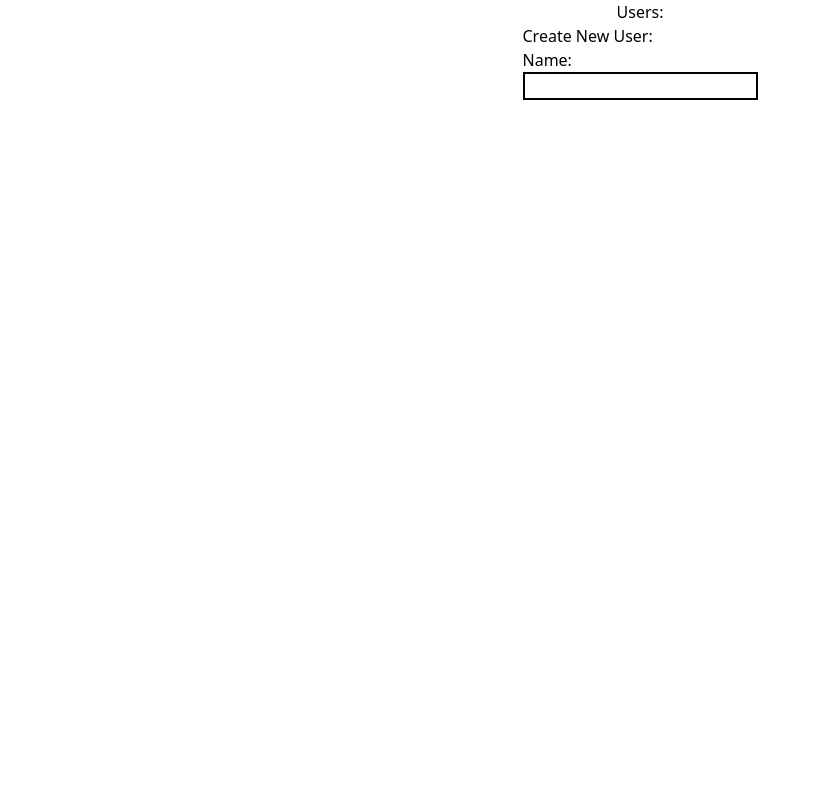
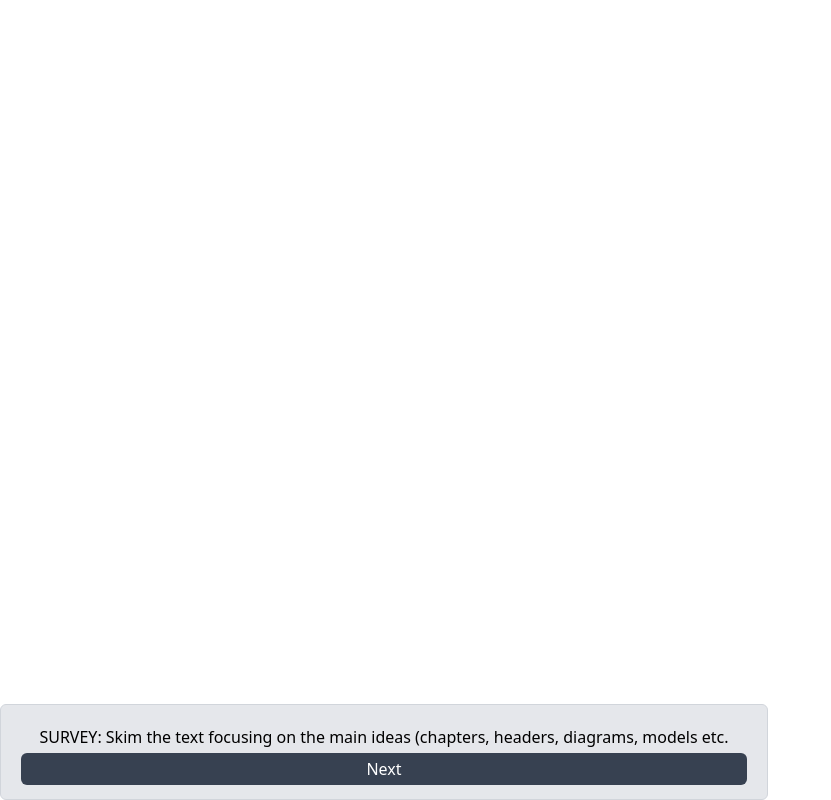
Before and after one commit to Fran-Cilia/CS-422, a React (Vite) app in the folder client/: page / in a window 1280 px wide. Shown: the whole page, without its empty margins (0-831 px from the left). Built offline with nearby package versions, Linux system fonts and the light colour scheme; no server answers.

Commit message:
Basic SQ3R Read Through Component

```diff
--- a/client/src/App.tsx
+++ b/client/src/App.tsx
@@ -1,53 +1,30 @@
-import { useMutation, useQuery, useQueryClient } from "@tanstack/react-query";
-import ky from "ky";
-import { useForm, SubmitHandler } from "react-hook-form";
+
+import React, {useState} from 'react';
 
 function App() {
-  const queryClient = useQueryClient();
 
-  const { data, isLoading, error } = useQuery({
-    queryKey: ["users"],
-    queryFn: async () => {
-      const response = await ky.get("http://localhost:3000/getUsers").json();
+  // This variable holds all the instructions to follow through the SQ3R format
+  const steps = ["SURVEY: Skim the text focusing on the main ideas (chapters, headers, diagrams, models etc.",
+                 "QUESTION: Formulate questions based on the observed main ideas.",
+                 "READ: Read through the text finding answers to your questions.",
+                 "RECITE: Recite what you learned in your own words",
+                 "REVIEW: Review the material by reapeating back to yourself the purpose of the passage."];
 
-      console.log(`RESPONSE: ${JSON.stringify(response)}`);
+  // This is the value of the current step
+  const [currentStep, setCurrentStep] = useState(0);
 
-      return response;
-    },
-  });
+  // If the button is clicked this goes to the next prompt
+  const handleNextStep = () => {
+    setCurrentStep((currentStep) => (currentStep + 1) % 5);
+  };
 
-  const mutation = useMutation({
-    mutationFn: ({ name }: { name: string }) => {
-      console.log(`CREATING: ${name}`);
-      return ky.post("http://localhost:3000/createUser", { json: { name } });
-    },
-    onSuccess: () => {
-      queryClient.invalidateQueries({ queryKey: ["users"] });
-    },
-  });
-
-  const {
-    register,
-    handleSubmit,
-    watch,
-    formState: { errors },
-  } = useForm<{ name: string }>();
 
   return (
-    <div className="flex flex-col items-center">
-      <h1>Users: {JSON.stringify(data)}</h1>
-      <div>
-        <h1>Create New User:</h1>
-        <form
-          onSubmit={handleSubmit((data) => {
-            mutation.mutate(data);
-          })}
-        >
-          <h1>Name:</h1>
-          <input {...register("name")} className="border-black border-2" />
-        </form>
-      </div>
+    <div className = "fixed bottom-0 left-0 bg-gray-200 w-3/5 h-24 p-5 border border-gray-300 flex flex-col rounded-md">
+      <h1 className = "text-center">{steps[currentStep]}</h1>
+      <button type = "button" className = "mt-1 p-1 bg-gray-700 text-white rounded-md hover:bg-gray-800" onClick = {() => handleNextStep()}>Next</button>
     </div>
+
   );
 }
 
```
